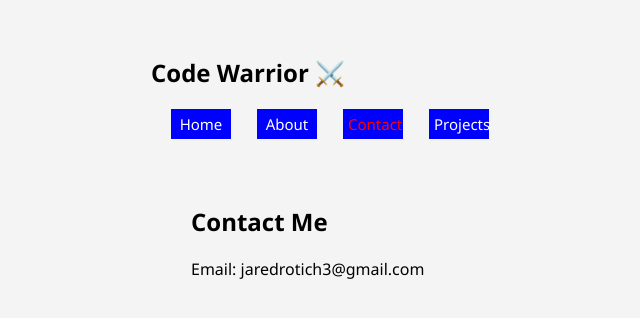
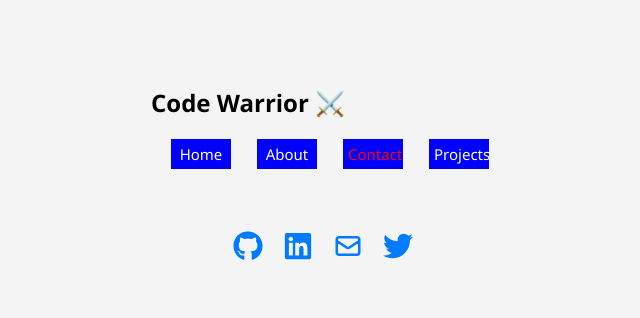
Before and after one commit to jaredrotich/portfolio, a React (Vite) app in the folder portfolio/: page /contact in a window 1280 px wide. Shown: the part 214-532 px from the top of the page, without its empty margins (317-957 px from the left). Built offline with nearby package versions, Linux system fonts and the light colour scheme.

Commit message:
added social links

```diff
--- a/package.json
+++ b/package.json
@@ -1,5 +1,6 @@
 {
   "dependencies": {
+    "react-icons": "^5.5.0",
     "react-router-dom": "^6.30.0"
   }
 }
--- a/portfolio/src/pages/Contact.jsx
+++ b/portfolio/src/pages/Contact.jsx
@@ -1,10 +1,23 @@
+import { FaGithub, FaLinkedin, FaTwitter } from "react-icons/fa";
+import { HiOutlineMail } from "react-icons/hi"
 
-export default function Contact() {
-    return (
-      <section>
-        <h1>Contact Me</h1>
-        <p>Email: jaredrotich3@gmail.com</p>
+function SocialLinks() {
+  return (
+    <div className="social-links">
+      <a href="https://github.com/jaredrotich " target="_blank"  rel="noopener noreferrer">
+        <FaGithub size={30} />
+      </a>
+      <a href="https://www.linkedin.com/feed/ " target="_blank" rel="noopener noreferrer">
+        <FaLinkedin size={30} />
+      </a>
+      <a href="jaredrotich3@gmail.com">
+        <HiOutlineMail size={30} />
+      </a>
+      <a href="https://x.com/JaredRotich12" target="_blank" rel="noopener noreferrer">
+        <FaTwitter size={30} />
+      </a>
+    </div>
+  );
+}
 
-      </section>
-    );
-  }
+export default SocialLinks;
--- a/portfolio/src/styles/global.css
+++ b/portfolio/src/styles/global.css
@@ -37,3 +37,20 @@ body {
   text-align: center;
   margin-top: 1rem;
 }
+
+.social-links {
+  display: flex;
+  gap: 20px;
+  justify-content: center;
+  margin-top: 1rem;
+}
+
+.social-links a {
+  color: #007bff;
+  transition: transform 0.3s ease;
+}
+
+.social-links a:hover {
+  transform: scale(1.2);
+  color: #333;
+}
```
Also changed, not shown: 1 other file (tests, documents, lock files or other folders).
